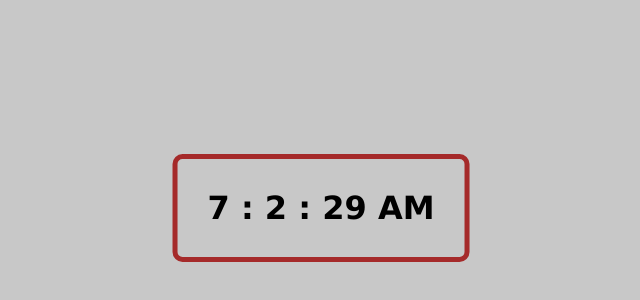
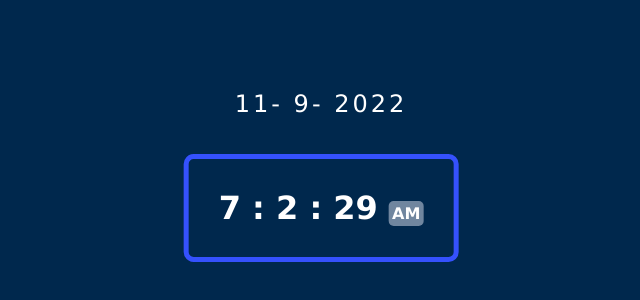
Before and after one commit to abhijithpk2/Digital-Clock-JS, a plain HTML site: page index.html in a window 1280 px wide. Shown: the part 192-492 px from the top of the page, without its empty margins (319-959 px from the left). Drawn offline with Linux system fonts and the light colour scheme.

Commit message:
Added date also few css changes

```diff
--- a/index.html
+++ b/index.html
@@ -17,6 +17,11 @@
         <span id="second">00</span>
         <span id="session">AM</span>
     </div>
+    <div class="date">
+        <span id="date">00</span>-
+        <span id="month">00</span>-
+        <span id="year">0000</span>
+    </div>
 
 </body>
 </html>
--- a/script.js
+++ b/script.js
@@ -1,12 +1,16 @@
 function displayTime(){
     var dateTime = new Date();
+
+    var date = dateTime.getDate();
+    var months = dateTime.getMonth()+1;
+    var years = dateTime.getFullYear();
 
     var hours = dateTime.getHours();
     var minutes = dateTime.getMinutes();
     var seconds = dateTime.getSeconds();
     var session = document.getElementById('session');
 
-    if(hours>12){
+    if(hours>11){
         session.innerHTML = 'PM';
     }
     else{
@@ -16,6 +20,10 @@ function displayTime(){
         hours = hours - 12;
     }
 
+    document.getElementById('date').innerHTML = date;
+    document.getElementById('month').innerHTML = months;
+    document.getElementById('year').innerHTML = years;
+
     document.getElementById('hour').innerHTML = hours;
     document.getElementById('minute').innerHTML = minutes;
     document.getElementById('second').innerHTML = seconds;
--- a/styles.css
+++ b/styles.css
@@ -1,17 +1,37 @@
 body{
-    background-color:rgba(177, 177, 177, 0.7);
+    background-color:#00284d;
     font-family: 'Lucida Sans', 'Lucida Sans Regular', 'Lucida Grande', 'Lucida Sans Unicode', Geneva, Verdana, sans-serif;
 }
 .container{
-    color: black;
+    color: white;
     font-weight: bold;
     position: absolute;
     top: 50%;
     left: 50%;
     font-size: 2rem;
     transform: translate(-50%,-50%);
-    border: 5px solid brown;
+    border: 5px solid #3551FD ;
     padding: 30px;
     border-radius: 10px;
+}
+
+#session{
+    background-color: rgba(244, 244, 255, 0.459);
+    padding: 3px;
+    border-radius: 5px;
+    font-size: 1rem;
 
 }
+.container:hover{
+    background:#3551FD ;
+    box-shadow: 0 0 30px #3551FD ;
+}
+.date{
+    position: absolute;
+    left: 50%;
+    top: 37%;
+    transform: translate(-50%,-50%);
+    font-size: 1.5rem;
+    color: white;
+    letter-spacing: 3px;
+}
```
